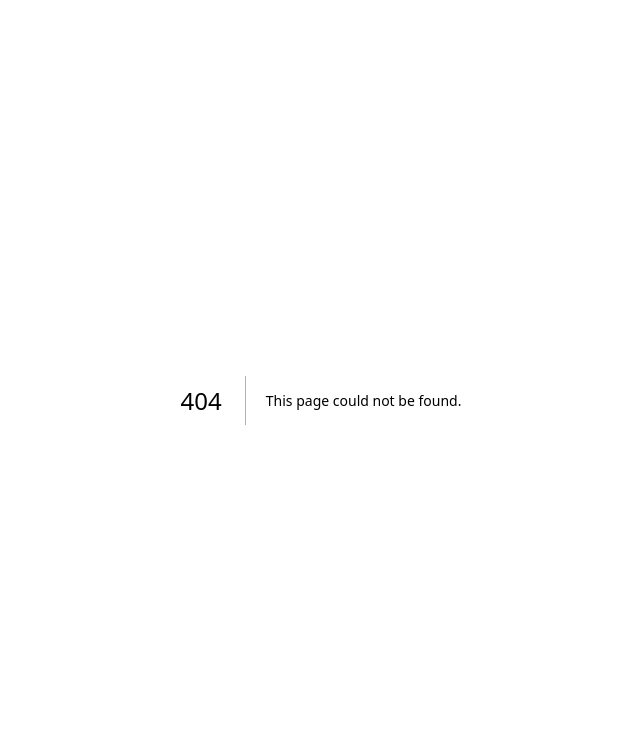
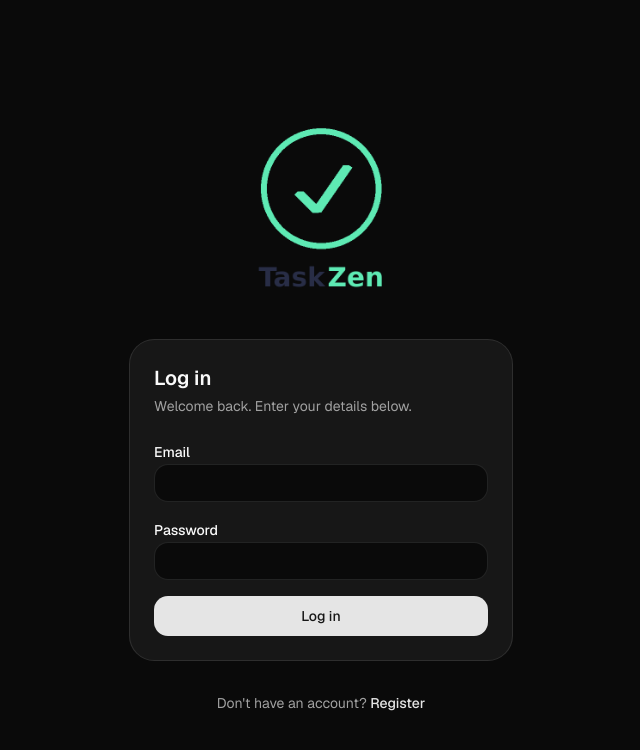
Before and after one commit to ErkoKaar/TaskZen, a Next.js app: page /login in a window 1280 px wide. Before the commit this address had no page. Shown: the top 750 px of the page, without its empty margins (319-959 px from the left). Built offline with nearby package versions, Linux system fonts and the light colour scheme; no server answers.

Commit message:
Login/Register lehe lisamine

```diff
--- /dev/null
+++ b/src/app/login/page.tsx
@@ -0,0 +1,89 @@
+import Image from "next/image"
+import Link from "next/link"
+import { redirect } from "next/navigation"
+import { createClient } from "@/lib/supabase/server"
+import { signIn } from "@/lib/auth/actions"
+
+export default async function LoginPage({
+  searchParams,
+}: {
+  searchParams: Promise<{ error?: string; registered?: string }>
+}) {
+  const supabase = await createClient()
+  const { data } = await supabase.auth.getUser()
+  if (data.user) redirect("/")
+
+  const { error, registered } = await searchParams
+
+  return (
+    <div className="flex min-h-svh flex-col items-center justify-center gap-8 px-4">
+      <Image
+        src="/taskzen_logo_transparent.png"
+        alt="TaskZen"
+        width={220}
+        height={220}
+        priority
+      />
+
+      <div className="w-full max-w-sm rounded-2xl border border-border bg-card p-6">
+        <h1 className="text-xl font-semibold text-foreground">Log in</h1>
+        <p className="mt-1 text-sm text-muted-foreground">
+          Welcome back. Enter your details below.
+        </p>
+
+        {registered && (
+          <p className="mt-4 rounded-lg bg-accent px-3 py-2 text-sm text-foreground">
+            Account created. You can log in now.
+          </p>
+        )}
+        {error && (
+          <p className="mt-4 rounded-lg bg-destructive/10 px-3 py-2 text-sm text-destructive">
+            {error}
+          </p>
+        )}
+
+        <form action={signIn} className="mt-6 space-y-4">
+          <div className="space-y-1.5">
+            <label htmlFor="email" className="text-sm font-medium text-foreground">
+              Email
+            </label>
+            <input
+              id="email"
+              name="email"
+              type="email"
+              required
+              autoComplete="email"
+              className="w-full rounded-lg border border-border bg-background px-3 py-2 text-sm text-foreground outline-none placeholder:text-muted-foreground focus-visible:ring-2 focus-visible:ring-ring"
+            />
+          </div>
+          <div className="space-y-1.5">
+            <label htmlFor="password" className="text-sm font-medium text-foreground">
+              Password
+            </label>
+            <input
+              id="password"
+              name="password"
+              type="password"
+              required
+              autoComplete="current-password"
+              className="w-full rounded-lg border border-border bg-background px-3 py-2 text-sm text-foreground outline-none placeholder:text-muted-foreground focus-visible:ring-2 focus-visible:ring-ring"
+            />
+          </div>
+          <button
+            type="submit"
+            className="w-full rounded-lg bg-primary px-4 py-2.5 text-sm font-medium text-primary-foreground hover:opacity-90"
+          >
+            Log in
+          </button>
+        </form>
+      </div>
+
+      <p className="text-sm text-muted-foreground">
+        Don&apos;t have an account?{" "}
+        <Link href="/register" className="font-medium text-primary hover:underline">
+          Register
+        </Link>
+      </p>
+    </div>
+  )
+}
--- /dev/null
+++ b/src/app/register/page.tsx
@@ -0,0 +1,85 @@
+import Image from "next/image"
+import Link from "next/link"
+import { redirect } from "next/navigation"
+import { createClient } from "@/lib/supabase/server"
+import { signUp } from "@/lib/auth/actions"
+
+export default async function RegisterPage({
+  searchParams,
+}: {
+  searchParams: Promise<{ error?: string }>
+}) {
+  const supabase = await createClient()
+  const { data } = await supabase.auth.getUser()
+  if (data.user) redirect("/")
+
+  const { error } = await searchParams
+
+  return (
+    <div className="flex min-h-svh flex-col items-center justify-center gap-8 px-4">
+      <Image
+        src="/taskzen_logo_transparent.png"
+        alt="TaskZen"
+        width={220}
+        height={220}
+        priority
+      />
+
+      <div className="w-full max-w-sm rounded-2xl border border-border bg-card p-6">
+        <h1 className="text-xl font-semibold text-foreground">Create an account</h1>
+        <p className="mt-1 text-sm text-muted-foreground">
+          Get started — it only takes a minute.
+        </p>
+
+        {error && (
+          <p className="mt-4 rounded-lg bg-destructive/10 px-3 py-2 text-sm text-destructive">
+            {error}
+          </p>
+        )}
+
+        <form action={signUp} className="mt-6 space-y-4">
+          <div className="space-y-1.5">
+            <label htmlFor="email" className="text-sm font-medium text-foreground">
+              Email
+            </label>
+            <input
+              id="email"
+              name="email"
+              type="email"
+              required
+              autoComplete="email"
+              className="w-full rounded-lg border border-border bg-background px-3 py-2 text-sm text-foreground outline-none placeholder:text-muted-foreground focus-visible:ring-2 focus-visible:ring-ring"
+            />
+          </div>
+          <div className="space-y-1.5">
+            <label htmlFor="password" className="text-sm font-medium text-foreground">
+              Password
+            </label>
+            <input
+              id="password"
+              name="password"
+              type="password"
+              required
+              minLength={6}
+              autoComplete="new-password"
+              className="w-full rounded-lg border border-border bg-background px-3 py-2 text-sm text-foreground outline-none placeholder:text-muted-foreground focus-visible:ring-2 focus-visible:ring-ring"
+            />
+          </div>
+          <button
+            type="submit"
+            className="w-full rounded-lg bg-primary px-4 py-2.5 text-sm font-medium text-primary-foreground hover:opacity-90"
+          >
+            Register
+          </button>
+        </form>
+      </div>
+
+      <p className="text-sm text-muted-foreground">
+        Already have an account?{" "}
+        <Link href="/login" className="font-medium text-primary hover:underline">
+          Log in
+        </Link>
+      </p>
+    </div>
+  )
+}
--- a/src/components/app-switcher.tsx
+++ b/src/components/app-switcher.tsx
@@ -3,8 +3,9 @@
 import { useState } from "react"
 import Link from "next/link"
 import { usePathname } from "next/navigation"
-import { CheckSquare, ChevronDown, Timer } from "lucide-react"
+import { CheckSquare, ChevronDown, LogOut, Timer } from "lucide-react"
 import { cn } from "@/lib/utils"
+import { signOut } from "@/lib/auth/actions"
 
 const APPS = [
   { id: "focusloop", label: "FocusLoop", href: "/", icon: Timer },
@@ -57,6 +58,16 @@ export function AppSwitcher() {
               {app.label}
             </Link>
           ))}
+          <div className="my-1 border-t border-border" />
+          <form action={signOut}>
+            <button
+              type="submit"
+              className="flex w-full items-center gap-3 rounded-xl px-3 py-2 text-sm text-muted-foreground transition-colors hover:bg-secondary hover:text-destructive"
+            >
+              <LogOut className="h-4 w-4" />
+              Sign out
+            </button>
+          </form>
         </div>
       )}
     </div>
--- /dev/null
+++ b/src/lib/auth/actions.ts
@@ -0,0 +1,36 @@
+"use server"
+
+import { redirect } from "next/navigation"
+import { createClient } from "@/lib/supabase/server"
+
+export async function signIn(formData: FormData) {
+  const email = formData.get("email") as string
+  const password = formData.get("password") as string
+
+  const supabase = await createClient()
+  const { error } = await supabase.auth.signInWithPassword({ email, password })
+
+  if (error) {
+    redirect(`/login?error=${encodeURIComponent(error.message)}`)
+  }
+  redirect("/")
+}
+
+export async function signUp(formData: FormData) {
+  const email = formData.get("email") as string
+  const password = formData.get("password") as string
+
+  const supabase = await createClient()
+  const { error } = await supabase.auth.signUp({ email, password })
+
+  if (error) {
+    redirect(`/register?error=${encodeURIComponent(error.message)}`)
+  }
+  redirect("/login?registered=1")
+}
+
+export async function signOut() {
+  const supabase = await createClient()
+  await supabase.auth.signOut()
+  redirect("/login")
+}
--- /dev/null
+++ b/src/lib/supabase/middleware.ts
@@ -0,0 +1,43 @@
+import { createServerClient } from "@supabase/ssr"
+import { NextResponse, type NextRequest } from "next/server"
+
+const PUBLIC_PATHS = ["/login", "/register"]
+
+export async function updateSession(request: NextRequest) {
+  let supabaseResponse = NextResponse.next({ request })
+
+  const supabase = createServerClient(
+    process.env.NEXT_PUBLIC_SUPABASE_URL!,
+    process.env.NEXT_PUBLIC_SUPABASE_ANON_KEY!,
+    {
+      cookies: {
+        getAll() {
+          return request.cookies.getAll()
+        },
+        setAll(cookiesToSet) {
+          cookiesToSet.forEach(({ name, value }) => request.cookies.set(name, value))
+          supabaseResponse = NextResponse.next({ request })
+          cookiesToSet.forEach(({ name, value, options }) =>
+            supabaseResponse.cookies.set(name, value, options),
+          )
+        },
+      },
+    },
+  )
+
+  const {
+    data: { user },
+  } = await supabase.auth.getUser()
+
+  const isPublicPath = PUBLIC_PATHS.some((path) =>
+    request.nextUrl.pathname.startsWith(path),
+  )
+
+  if (!user && !isPublicPath) {
+    const url = request.nextUrl.clone()
+    url.pathname = "/login"
+    return NextResponse.redirect(url)
+  }
+
+  return supabaseResponse
+}
--- /dev/null
+++ b/src/proxy.ts
@@ -0,0 +1,12 @@
+import { type NextRequest } from "next/server"
+import { updateSession } from "@/lib/supabase/middleware"
+
+export async function proxy(request: NextRequest) {
+  return await updateSession(request)
+}
+
+export const config = {
+  matcher: [
+    "/((?!_next/static|_next/image|favicon.ico|.*\\.(?:svg|png|jpg|jpeg|gif|webp)$).*)",
+  ],
+}
```
Also changed, not shown: public/taskzen_logo_transparent.png (added).
